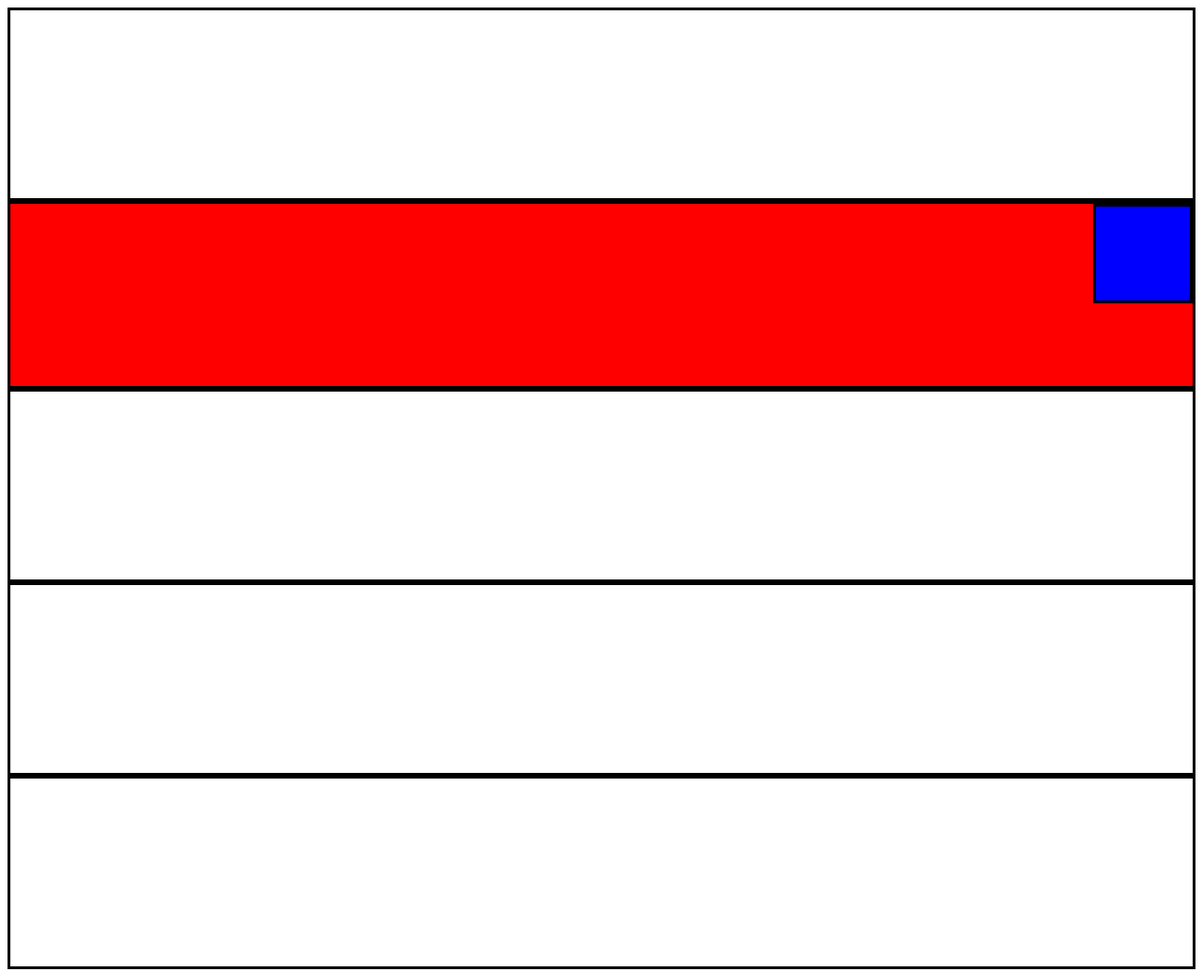
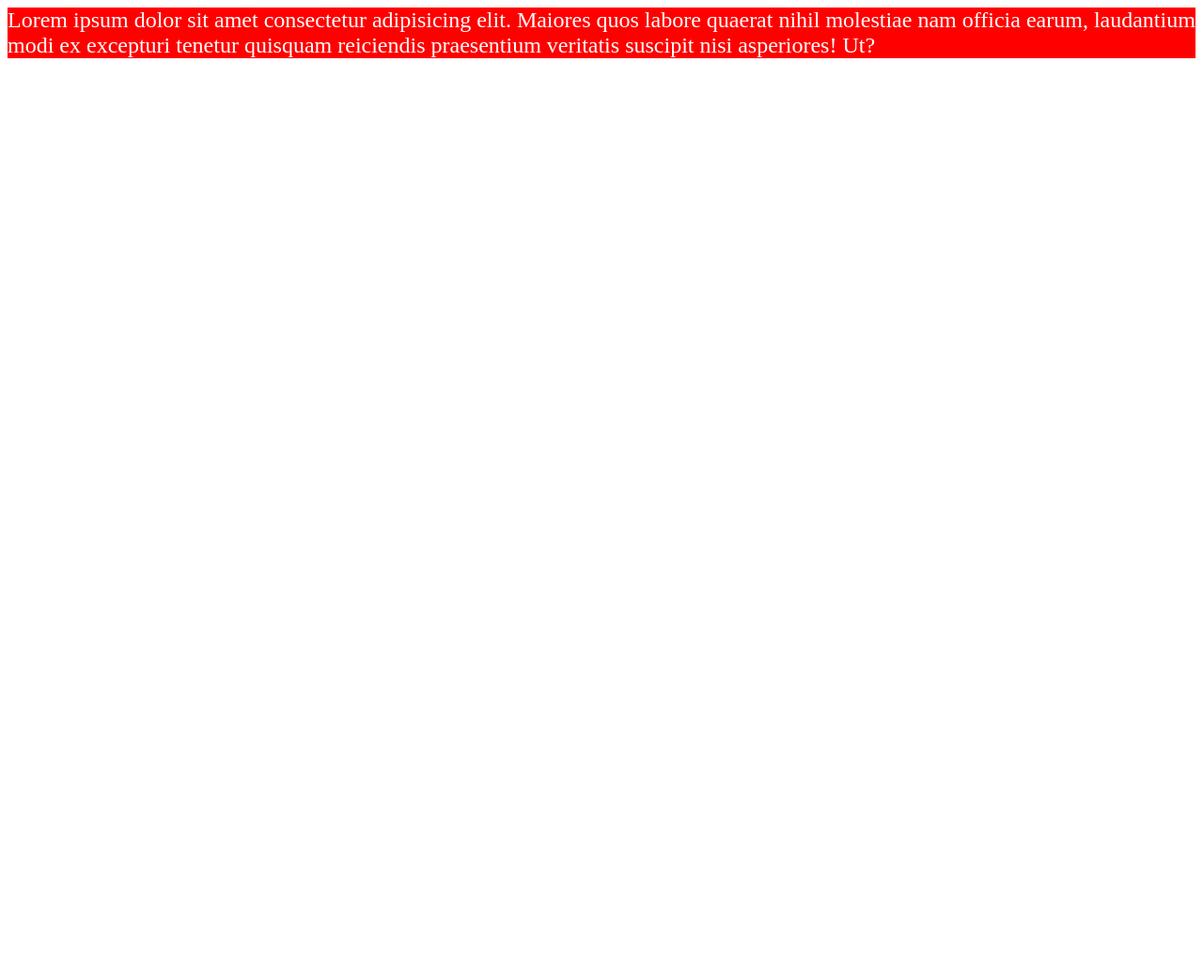
Before and after one commit to sobunkohla/CSS-crash-course, a plain HTML site: page second.html in a window 1280 px wide. Shown: the top 1035 px of the page at 94% size. After the commit the page ends 800 px from the top, so only its background shows below. Drawn offline with Linux system fonts and the light colour scheme.

Commit message:
adding media quaries

```diff
--- a/second.css
+++ b/second.css
@@ -1,30 +1,22 @@
 
-*{
-    font-family: 'Poppins', sans-serif;
+div{
+    background-color: red;
+    color: white;
+    font-size: 24px;
 }
-body{
-    height: 200vh;
+@media (max-width:992px) {
+    div{
+        font-size: 20px;
+    }
 }
-div{
-    height: 200px;
-    border: 3px solid black;
+@media (max-width:768px) {
+    div{
+        font-size: 18px;
+    };
 }
-.red{
-    background-color: red;
-    position: sticky;
-    width: 100%;
-    box-sizing: border-box;
-    top: 100px;
 
-
-
+@media (max-width:576px) {
+    div{
+        font-size: 16px;
+    }
 }
-.child{
-    background-color: blue;
-    width: 100px;
-    height: 100px;
-    position: absolute;
-    right: 0;
-    top: 0;
-
-}
--- a/second.html
+++ b/second.html
@@ -1,25 +1,27 @@
 <!DOCTYPE html>
 <html lang="en">
-<head>
-    <meta charset="UTF-8">
-    <meta http-equiv="X-UA-Compatible" content="IE=edge">
-    <meta name="viewport" content="width=device-width, initial-scale=1.0">
+  <head>
+    <meta charset="UTF-8" />
+    <meta http-equiv="X-UA-Compatible" content="IE=edge" />
+    <meta name="viewport" content="width=device-width, initial-scale=1.0" />
     <title>second</title>
-    <link rel="stylesheet" href="second.css">
+    <link rel="stylesheet" href="second.css" />
     <link rel="preconnect" href="https://fonts.googleapis.com" />
     <link rel="preconnect" href="https://fonts.gstatic.com" crossorigin />
     <link
       href="https://fonts.googleapis.com/css2?family=Poppins:wght@300;400;500;700&display=swap"
-      rel="stylesheet"/>
-      <style> @import url('https://fonts.googleapis.com/css2?family=Poppins:wght@300;400;500;700&display=swap'); </style>
-</head>
-<body>
-<div></div>
-<div class="red">
-    <div class="child"></div>
-</div>
-<div></div>
-<div></div>
-<div></div>
-</body>
+      rel="stylesheet"
+    />
+    <style>
+      @import url("https://fonts.googleapis.com/css2?family=Poppins:wght@300;400;500;700&display=swap");
+    </style>
+  </head>
+  <body>
+    <div>
+      Lorem ipsum dolor sit amet consectetur adipisicing elit. Maiores quos
+      labore quaerat nihil molestiae nam officia earum, laudantium modi ex
+      excepturi tenetur quisquam reiciendis praesentium veritatis suscipit nisi
+      asperiores! Ut?
+    </div>
+  </body>
 </html>
```
